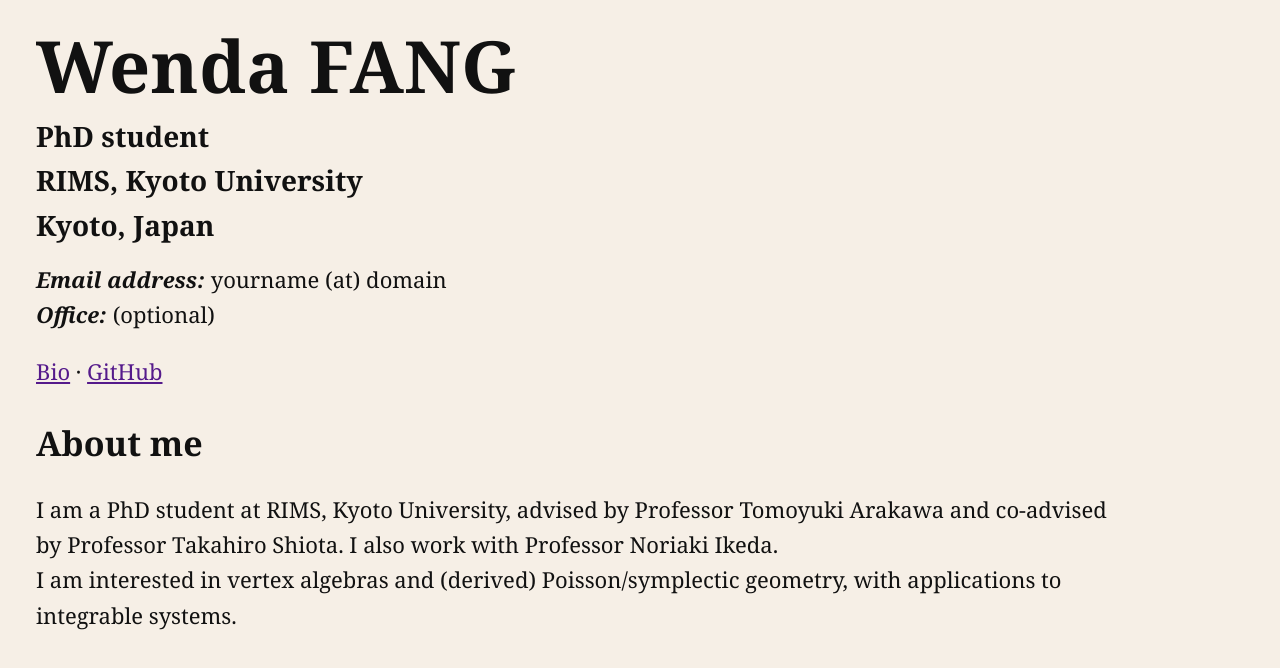
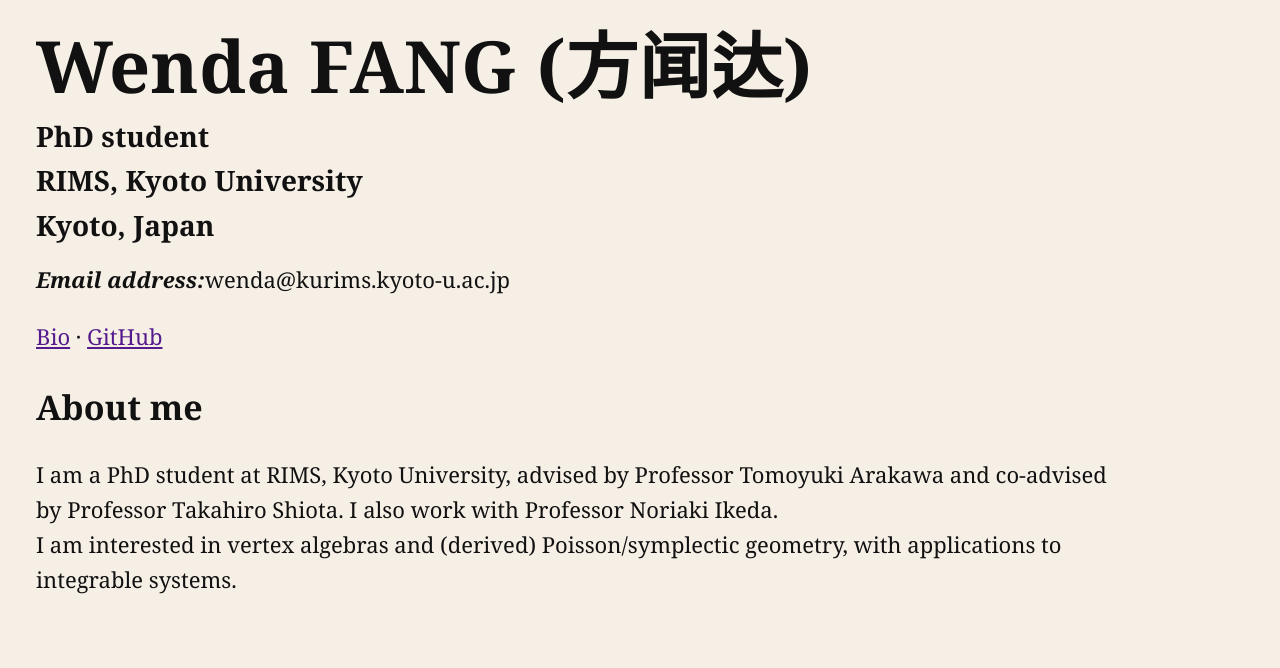
Before and after one commit to Wenda-Fang/Wenda-Fang.github.io, a plain HTML site: page index.html in a window 1280 px wide. Drawn offline with Linux system fonts and the light colour scheme.

Commit message:
Update index.html

```diff
--- a/index.html
+++ b/index.html
@@ -47,7 +47,7 @@
 <body>
   <main>
     <!-- 顶部信息块（仿你截图） -->
-    <h1>Wenda FANG</h1>
+    <h1>Wenda FANG (方闻达)</h1>
 
     <p class="meta">
       PhD student<br>
@@ -56,8 +56,7 @@
     </p>
 
     <p class="contact">
-      <em>Email address:</em> yourname (at) domain<br>
-      <em>Office:</em> (optional)
+      <em>Email address:</em>wenda@kurims.kyoto-u.ac.jp<br>
     </p>
 
     <p>
```
